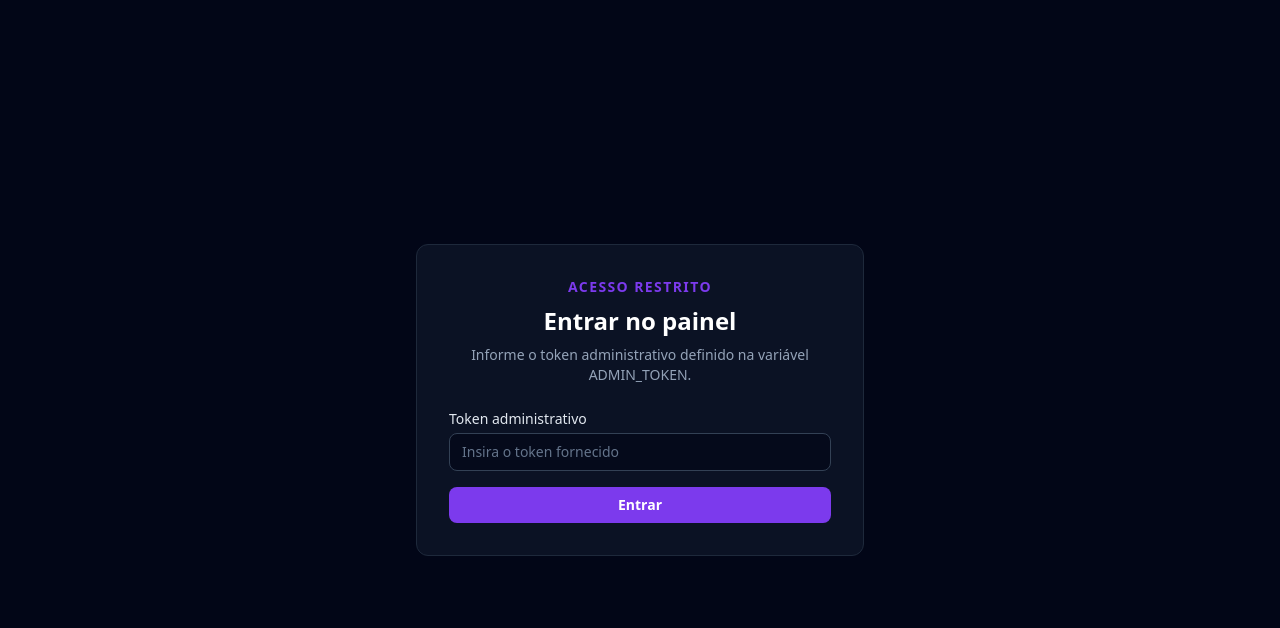
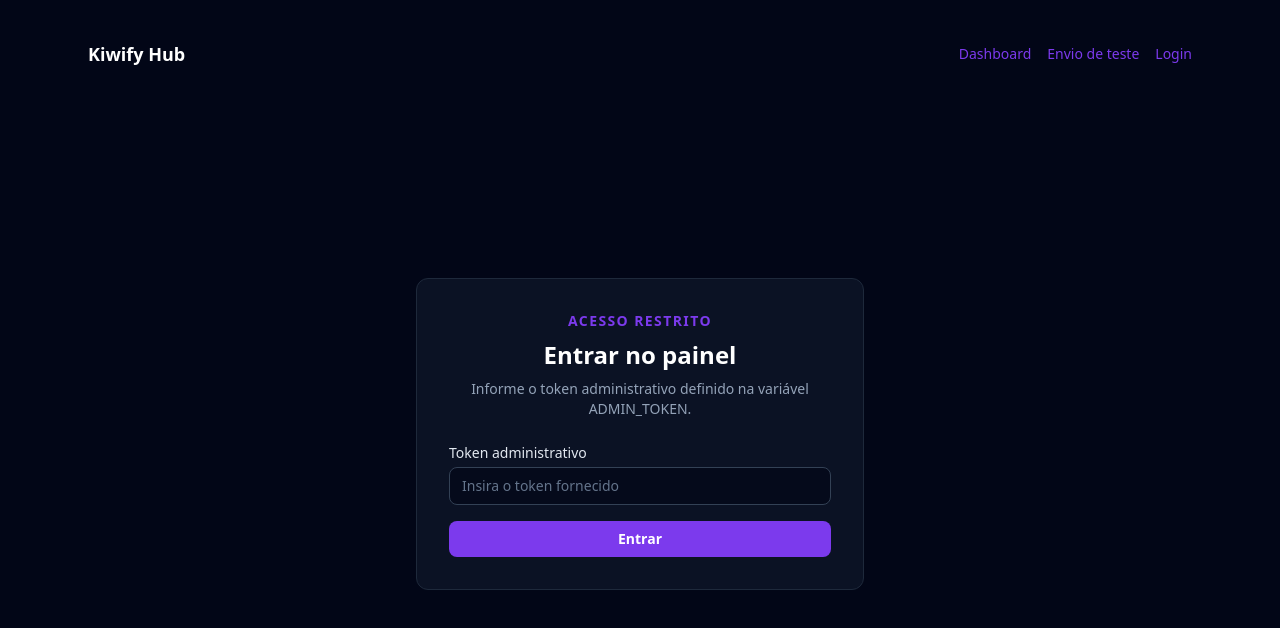
Before and after one commit to leoxavier3914-arch/rb, a Next.js app: page /login in a window 1280 px wide. Shown: the top 628 px of the page. Built offline with nearby package versions, Linux system fonts and the light colour scheme; no server answers.

Commit message:
Add navigation menu to layout

```diff
--- a/app/layout.tsx
+++ b/app/layout.tsx
@@ -1,5 +1,6 @@
 import type { Metadata } from 'next';
 import { Inter } from 'next/font/google';
+import Link from 'next/link';
 import '../styles/globals.css';
 
 const inter = Inter({ subsets: ['latin'], variable: '--font-inter' });
@@ -14,6 +15,30 @@ export default function RootLayout({ children }: { children: React.ReactNode })
     <html lang="pt-BR" className={inter.variable}>
       <body className="min-h-screen bg-slate-950 text-slate-100">
         <div className="mx-auto flex min-h-screen w-full max-w-6xl flex-col px-6 py-10">
+          <header className="mb-10 flex flex-col gap-6 sm:flex-row sm:items-center sm:justify-between">
+            <Link href="/" className="text-lg font-semibold text-white transition hover:text-brand">
+              Kiwify Hub
+            </Link>
+            <nav>
+              <ul className="flex flex-wrap items-center gap-4 text-sm font-medium text-slate-300">
+                <li>
+                  <Link href="/" className="transition hover:text-white">
+                    Dashboard
+                  </Link>
+                </li>
+                <li>
+                  <Link href="/test" className="transition hover:text-white">
+                    Envio de teste
+                  </Link>
+                </li>
+                <li>
+                  <Link href="/login" className="transition hover:text-white">
+                    Login
+                  </Link>
+                </li>
+              </ul>
+            </nav>
+          </header>
           {children}
         </div>
       </body>
```
